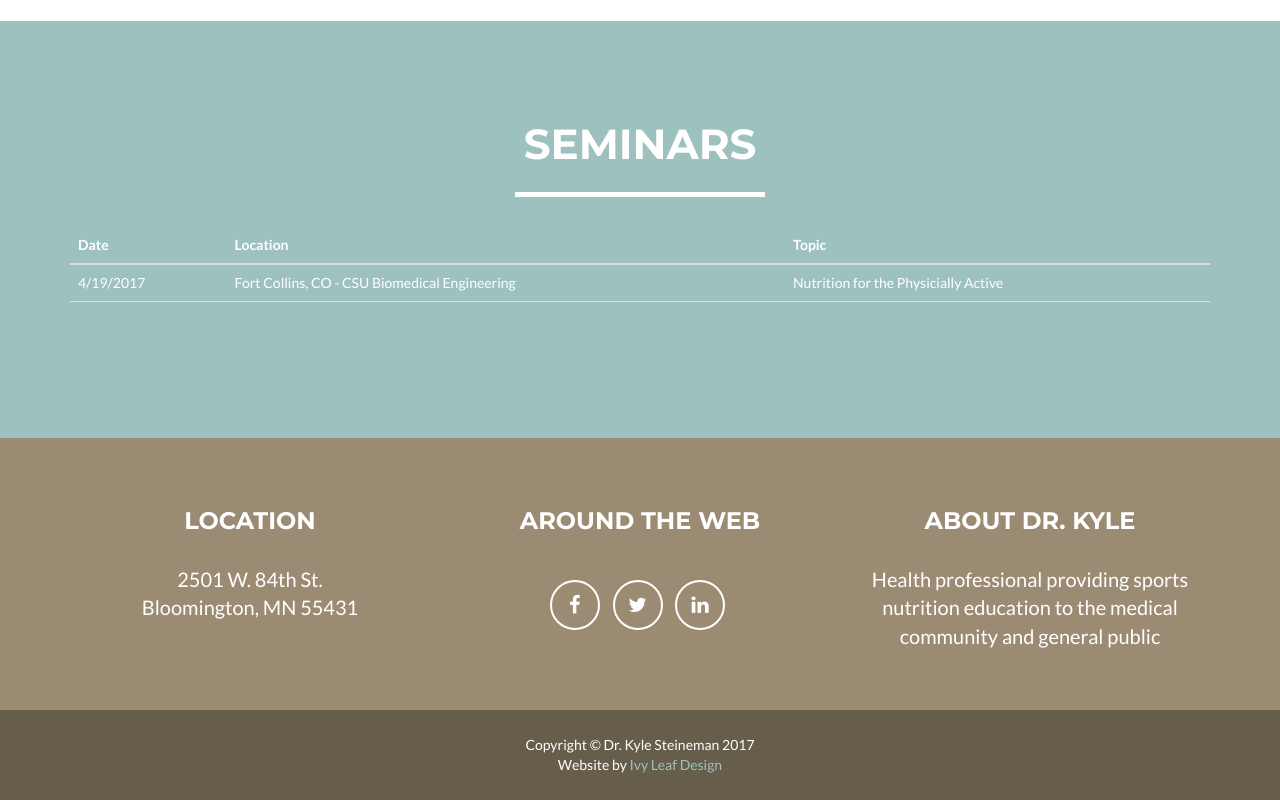
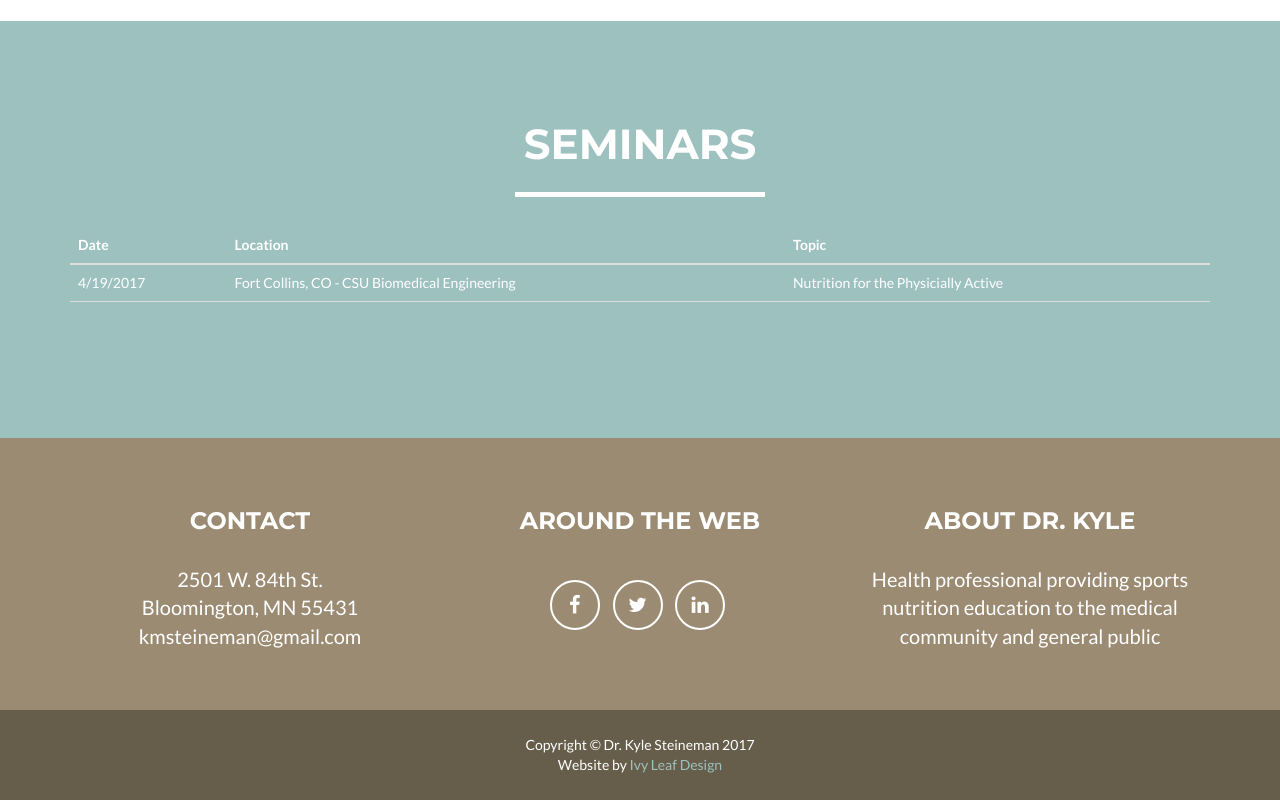
Before and after one commit to kyleropractor/bootstrap-drkyle, a website: page index.html in a window 1280 px wide. Shown: the part 2779-3579 px from the top of the page. Drawn offline with nearby package versions, Linux system fonts and the light colour scheme.

Commit message:
Update footer

```diff
--- a/index.html
+++ b/index.html
@@ -223,9 +223,10 @@
             <div class="container">
                 <div class="row">
                     <div class="footer-col col-md-4">
-                        <h3>Location</h3>
+                        <h3>Contact</h3>
                         <p>2501 W. 84th St.
-                            <br>Bloomington, MN 55431</p>
+                            <br>Bloomington, MN 55431
+                          <br>kmsteineman@gmail.com</p>
                     </div>
                     <div class="footer-col col-md-4">
                         <h3>Around the Web</h3>
```
